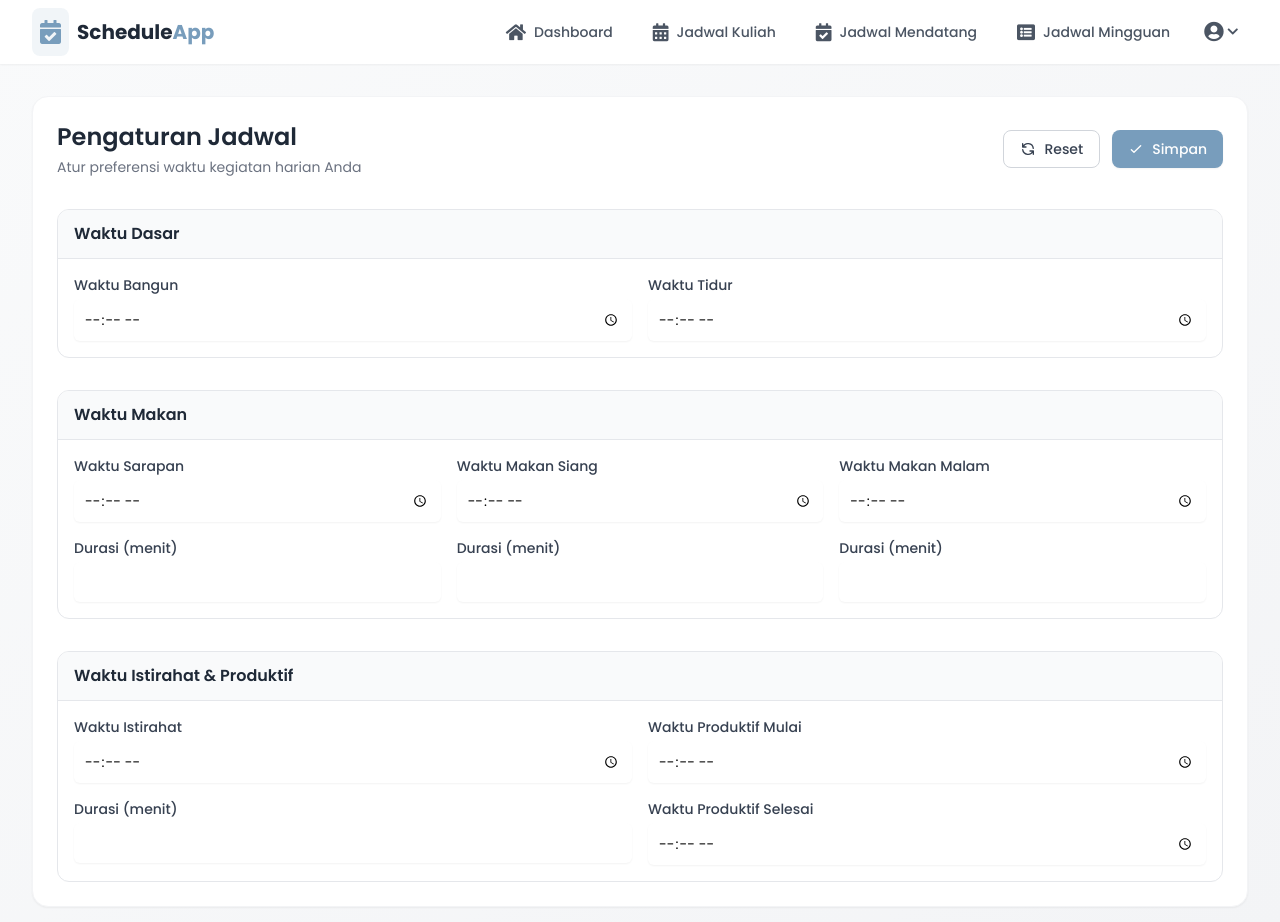
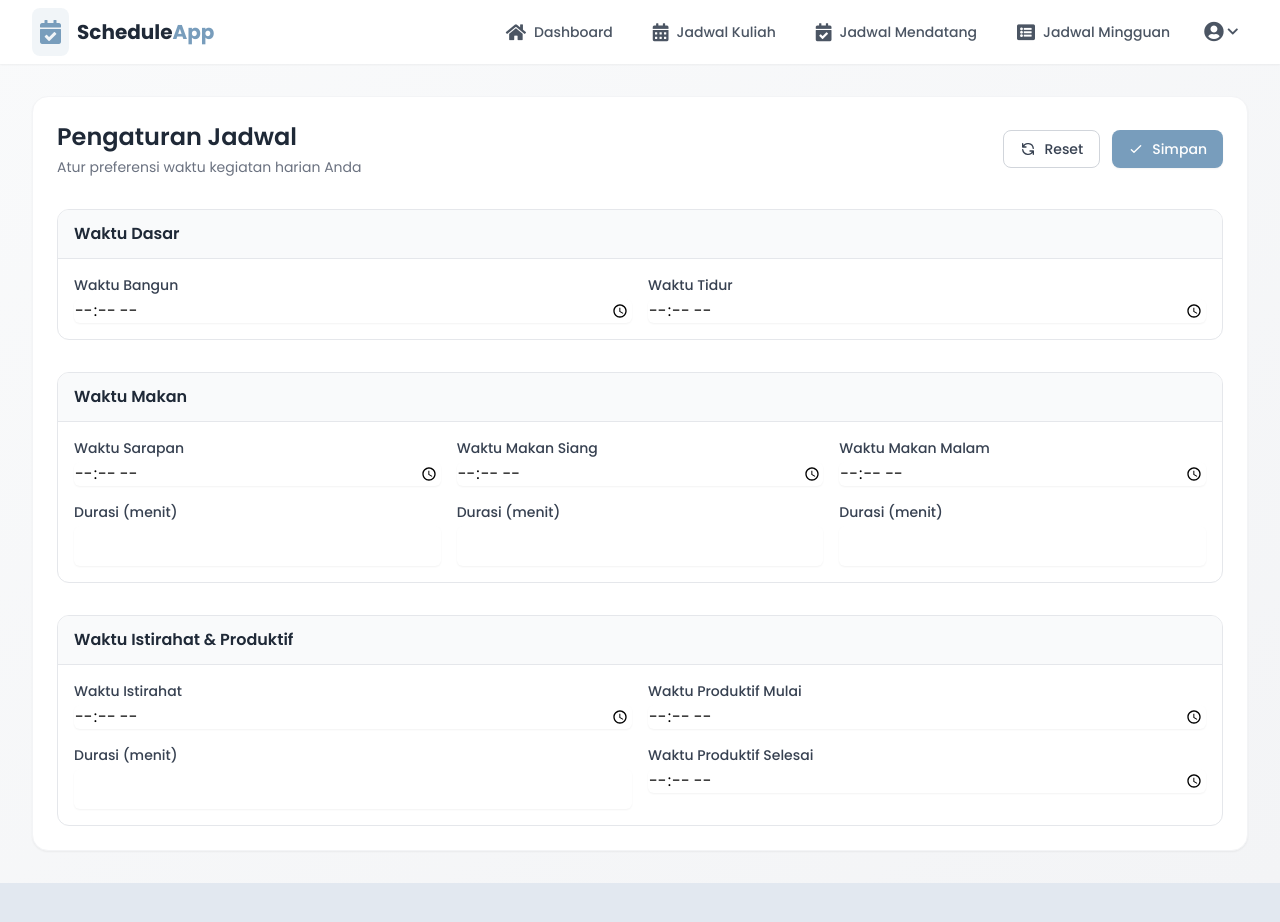
Before and after one commit to jansenloman/skripsi-frontend, a React (Vite) app: page /settings in a window 1280 px wide. Shown: the top 922 px of the page. After the commit the page ends 883 px from the top, so only its background shows below. Built offline with nearby package versions, Linux system fonts and the light colour scheme; no server answers; sample sign-in values are in the browser's storage.

Commit message:
change time picker design

```diff
--- a/src/pages/JadwalKuliah.jsx
+++ b/src/pages/JadwalKuliah.jsx
@@ -428,7 +428,7 @@ const JadwalKuliah = () => {
                             jam_mulai: e.target.value,
                           })
                         }
-                        className="mt-1 block w-full rounded-md border-gray-300 shadow-sm focus:border-blue-500 focus:ring-blue-500"
+                        className="mt-1 block w-full rounded-md border-gray-300 shadow-sm focus:border-blue-500 focus:ring-blue-500 [appearance:textfield] [&::-webkit-datetime-edit-fields-wrapper]:p-0 [&::-webkit-time-picker-indicator]:hidden"
                         required
                       />
                     </div>
@@ -446,7 +446,7 @@ const JadwalKuliah = () => {
                             jam_selesai: e.target.value,
                           })
                         }
-                        className="mt-1 block w-full rounded-md border-gray-300 shadow-sm focus:border-blue-500 focus:ring-blue-500"
+                        className="mt-1 block w-full rounded-md border-gray-300 shadow-sm focus:border-blue-500 focus:ring-blue-500 [appearance:textfield] [&::-webkit-datetime-edit-fields-wrapper]:p-0 [&::-webkit-time-picker-indicator]:hidden"
                         required
                       />
                     </div>
--- a/src/pages/JadwalMendatang.jsx
+++ b/src/pages/JadwalMendatang.jsx
@@ -568,7 +568,7 @@ const JadwalMendatang = () => {
                             jam_mulai: e.target.value,
                           })
                         }
-                        className="mt-1 block w-full rounded-md border-gray-300 shadow-sm focus:border-blue-500 focus:ring-blue-500"
+                        className="mt-1 block w-full rounded-md border-gray-300 shadow-sm focus:border-blue-500 focus:ring-blue-500 [appearance:textfield] [&::-webkit-datetime-edit-fields-wrapper]:p-0 [&::-webkit-time-picker-indicator]:hidden"
                         required
                       />
                     </div>
@@ -586,7 +586,7 @@ const JadwalMendatang = () => {
                             jam_selesai: e.target.value,
                           })
                         }
-                        className="mt-1 block w-full rounded-md border-gray-300 shadow-sm focus:border-blue-500 focus:ring-blue-500"
+                        className="mt-1 block w-full rounded-md border-gray-300 shadow-sm focus:border-blue-500 focus:ring-blue-500 [appearance:textfield] [&::-webkit-datetime-edit-fields-wrapper]:p-0 [&::-webkit-time-picker-indicator]:hidden"
                         required
                       />
                     </div>
--- a/src/pages/Settings.jsx
+++ b/src/pages/Settings.jsx
@@ -175,7 +175,7 @@ const Settings = () => {
                       onChange={(e) =>
                         setSettings({ ...settings, wake_time: e.target.value })
                       }
-                      className="mt-1 block w-full p-2 sm:p-2.5 text-sm rounded-md border-gray-300 shadow-sm focus:border-blue-500 focus:ring-blue-500"
+                      className="mt-1 block w-full rounded-md border-gray-300 shadow-sm focus:border-blue-500 focus:ring-blue-500 [appearance:textfield] [&::-webkit-datetime-edit-fields-wrapper]:p-0 [&::-webkit-time-picker-indicator]:hidden"
                     />
                   </div>
                   <div>
@@ -188,7 +188,7 @@ const Settings = () => {
                       onChange={(e) =>
                         setSettings({ ...settings, sleep_time: e.target.value })
                       }
-                      className="mt-1 block w-full p-2 sm:p-2.5 text-sm rounded-md border-gray-300 shadow-sm focus:border-blue-500 focus:ring-blue-500"
+                      className="mt-1 block w-full rounded-md border-gray-300 shadow-sm focus:border-blue-500 focus:ring-blue-500 [appearance:textfield] [&::-webkit-datetime-edit-fields-wrapper]:p-0 [&::-webkit-time-picker-indicator]:hidden"
                     />
                   </div>
                 </div>
@@ -219,7 +219,7 @@ const Settings = () => {
                             breakfast_time: e.target.value,
                           })
                         }
-                        className="mt-1 block w-full p-2 sm:p-2.5 text-sm rounded-md border-gray-300 shadow-sm focus:border-blue-500 focus:ring-blue-500"
+                        className="mt-1 block w-full rounded-md border-gray-300 shadow-sm focus:border-blue-500 focus:ring-blue-500 [appearance:textfield] [&::-webkit-datetime-edit-fields-wrapper]:p-0 [&::-webkit-time-picker-indicator]:hidden"
                       />
                     </div>
                     <div>
@@ -257,7 +257,7 @@ const Settings = () => {
                             lunch_time: e.target.value,
                           })
                         }
-                        className="mt-1 block w-full p-2 sm:p-2.5 text-sm rounded-md border-gray-300 shadow-sm focus:border-blue-500 focus:ring-blue-500"
+                        className="mt-1 block w-full rounded-md border-gray-300 shadow-sm focus:border-blue-500 focus:ring-blue-500 [appearance:textfield] [&::-webkit-datetime-edit-fields-wrapper]:p-0 [&::-webkit-time-picker-indicator]:hidden"
                       />
                     </div>
                     <div>
@@ -295,7 +295,7 @@ const Settings = () => {
                             dinner_time: e.target.value,
                           })
                         }
-                        className="mt-1 block w-full p-2 sm:p-2.5 text-sm rounded-md border-gray-300 shadow-sm focus:border-blue-500 focus:ring-blue-500"
+                        className="mt-1 block w-full rounded-md border-gray-300 shadow-sm focus:border-blue-500 focus:ring-blue-500 [appearance:textfield] [&::-webkit-datetime-edit-fields-wrapper]:p-0 [&::-webkit-time-picker-indicator]:hidden"
                       />
                     </div>
                     <div>
@@ -345,7 +345,7 @@ const Settings = () => {
                             rest_time: e.target.value,
                           })
                         }
-                        className="mt-1 block w-full p-2 sm:p-2.5 text-sm rounded-md border-gray-300 shadow-sm focus:border-blue-500 focus:ring-blue-500"
+                        className="mt-1 block w-full rounded-md border-gray-300 shadow-sm focus:border-blue-500 focus:ring-blue-500 [appearance:textfield] [&::-webkit-datetime-edit-fields-wrapper]:p-0 [&::-webkit-time-picker-indicator]:hidden"
                       />
                     </div>
                     <div>
@@ -383,7 +383,7 @@ const Settings = () => {
                             productive_time_start: e.target.value,
                           })
                         }
-                        className="mt-1 block w-full p-2 sm:p-2.5 text-sm rounded-md border-gray-300 shadow-sm focus:border-blue-500 focus:ring-blue-500"
+                        className="mt-1 block w-full rounded-md border-gray-300 shadow-sm focus:border-blue-500 focus:ring-blue-500 [appearance:textfield] [&::-webkit-datetime-edit-fields-wrapper]:p-0 [&::-webkit-time-picker-indicator]:hidden"
                       />
                     </div>
                     <div>
@@ -399,7 +399,7 @@ const Settings = () => {
                             productive_time_end: e.target.value,
                           })
                         }
-                        className="mt-1 block w-full p-2 sm:p-2.5 text-sm rounded-md border-gray-300 shadow-sm focus:border-blue-500 focus:ring-blue-500"
+                        className="mt-1 block w-full rounded-md border-gray-300 shadow-sm focus:border-blue-500 focus:ring-blue-500 [appearance:textfield] [&::-webkit-datetime-edit-fields-wrapper]:p-0 [&::-webkit-time-picker-indicator]:hidden"
                       />
                     </div>
                   </div>
```
